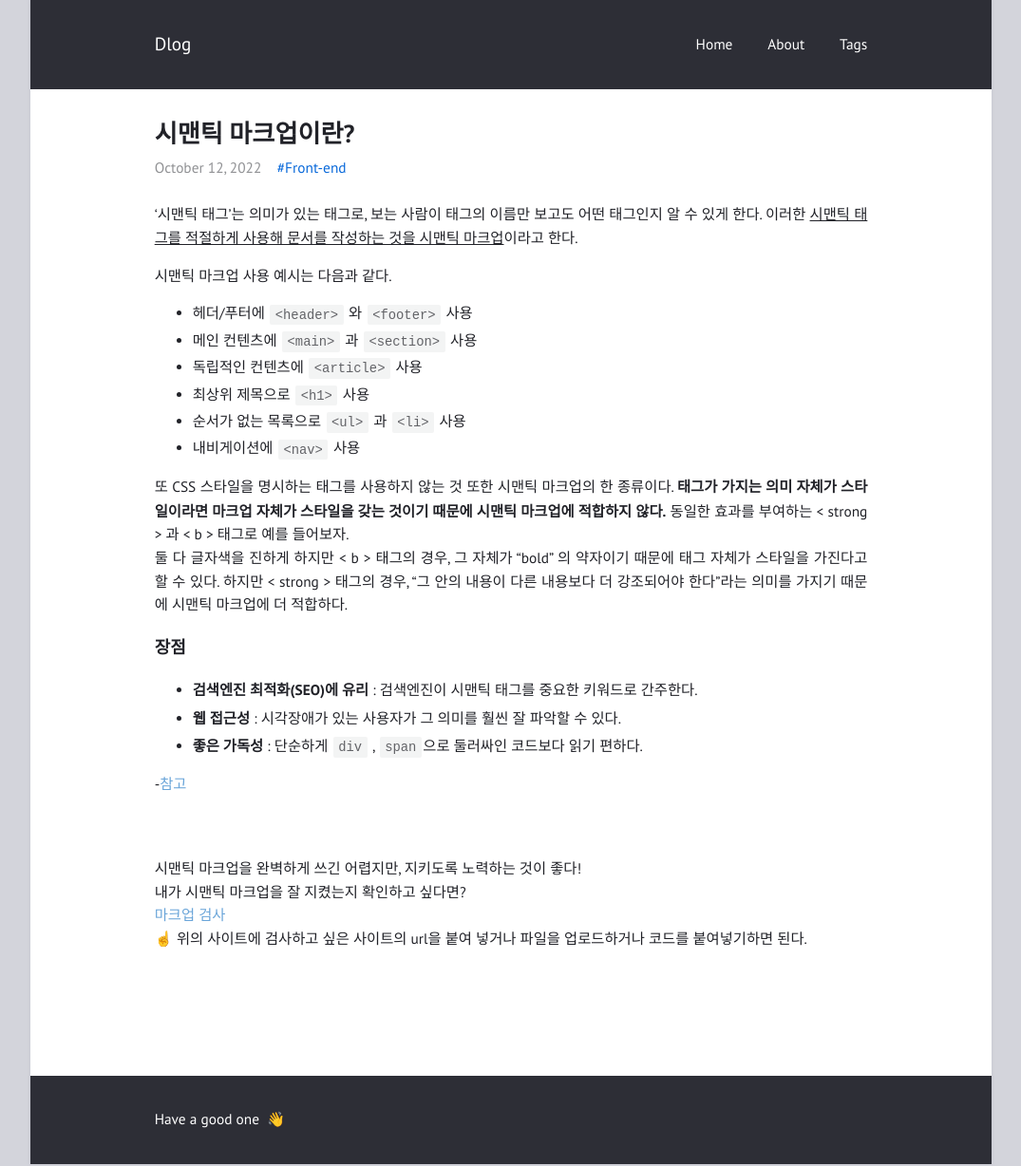
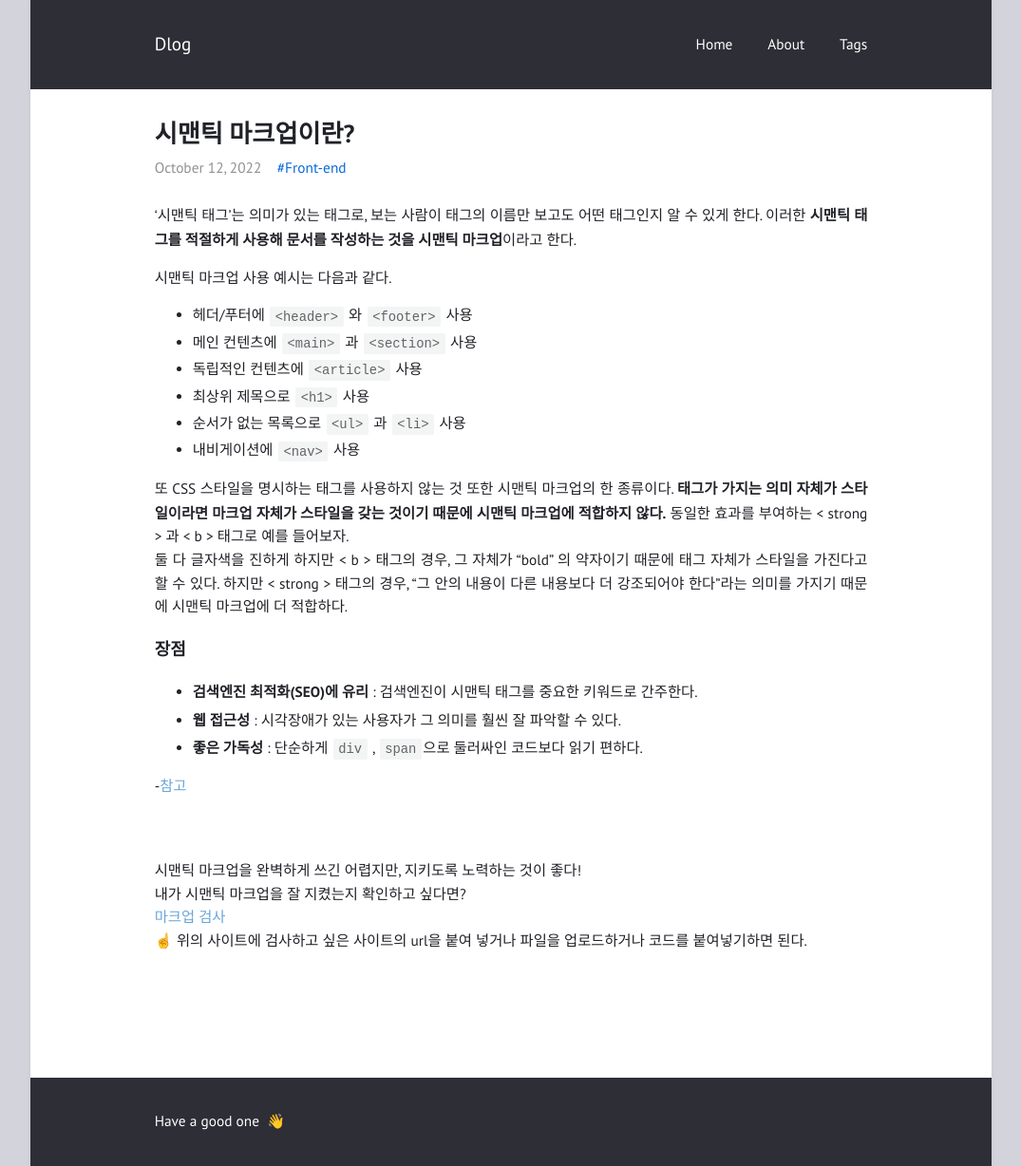
Before and after one commit to feb-dain/feb-dain.github.io, a Jekyll site: the page built from _posts/2022-10-12-semantic-markup.md, in a window 1280 px wide. Shown: the whole page at 95% size, without its empty margins (102-1177 px from the left). Built offline with Jekyll 4.4.1, drawn with Linux system fonts in a browser that asks for light colours; comment, search, counter and statistics services are not loaded.

Commit message:
Change <u> tag into <b> tag

```diff
--- a/_posts/2022-10-12-semantic-markup.md
+++ b/_posts/2022-10-12-semantic-markup.md
@@ -5,7 +5,7 @@ tags: Front-end
 ---
 
 '시맨틱 태그'는 의미가 있는 태그로, 보는 사람이 태그의 이름만 보고도 어떤 태그인지 알 수 있게 한다.
-이러한 <u>시맨틱 태그를 적절하게 사용해 문서를 작성하는 것을 시맨틱 마크업</u>이라고 한다.
+이러한 **시맨틱 태그를 적절하게 사용해 문서를 작성하는 것을 시맨틱 마크업**이라고 한다.
 
 
 
```
